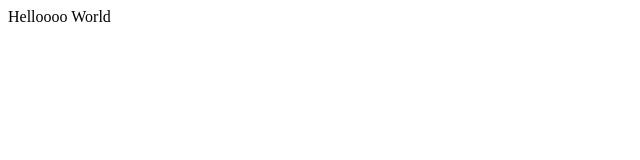
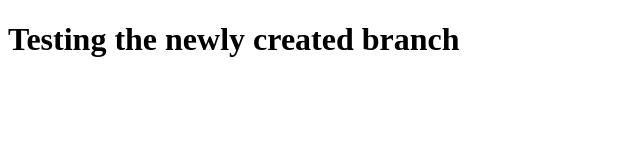
Before and after one commit to gr-grassim/inspirager, a plain HTML site: page index.html in a window 1280 px wide. Shown: the whole page, without its empty margins (0-640 px from the left). Drawn offline with Linux system fonts and the light colour scheme.

Commit message:
Testing Branch's First Commit

```diff
--- a/index.html
+++ b/index.html
@@ -6,6 +6,6 @@
     <title>Document</title>
 </head>
 <body>
-    Helloooo World
+    <h1>Testing the newly created branch</h1>
 </body>
 </html>
```
